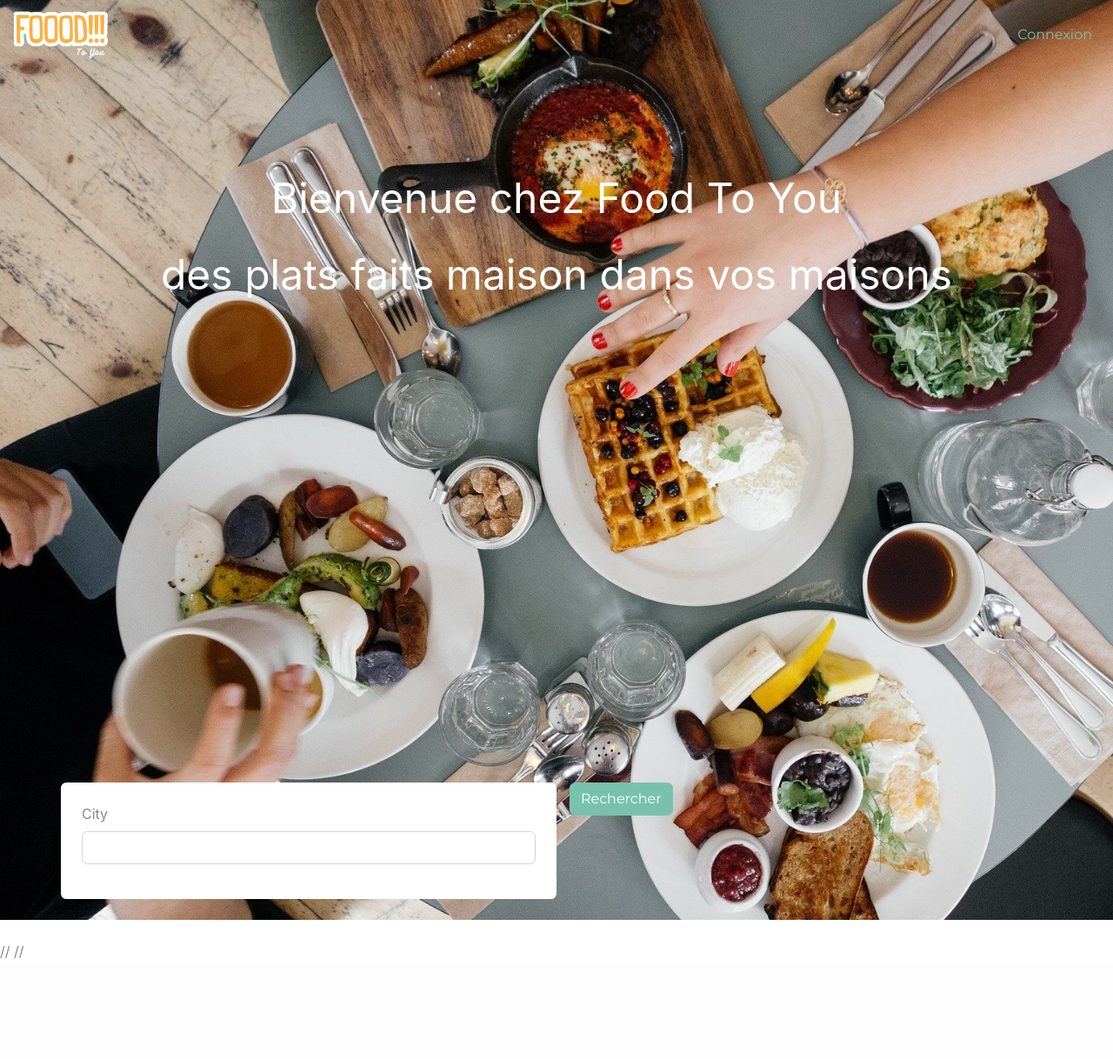
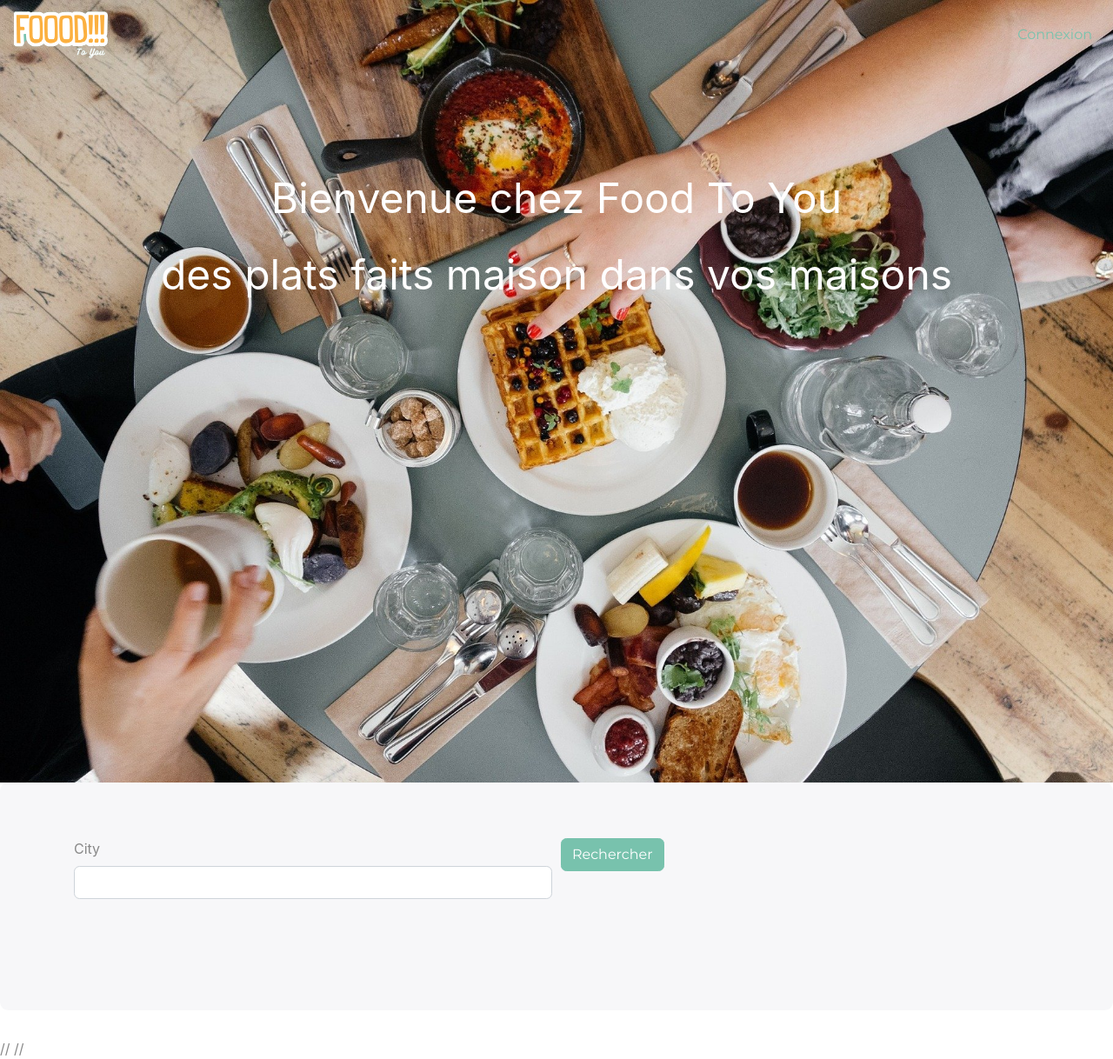
Before and after one commit to lisouch/food, a Symfony app: template templates/home/home.html.twig in a window 1280 px wide. Shown: the whole page at 87% size. Before the commit the page ends 1102 px from the top, so only its background shows below. Run offline with Twig, Linux system fonts and the light colour scheme; the template is opened without the code that fills it, so the values that code supplies are empty; form fields are guessed from the names that the template uses; some libraries are stand-ins or nearby versions.

Commit message:
affichage des plats ok dans la home

```diff
--- a/templates/home/home.html.twig
+++ b/templates/home/home.html.twig
@@ -6,31 +6,30 @@
 {% endblock %}
 
 {% block header %}
+
 	<header>
 		 {% include "includes/navbar.html.twig" %}
 		<div class="welcome">
 			<p class="title" >Bienvenue chez Food To You</p>
 			<p>des plats faits maison dans vos maisons</p>
 		</div>
+	</header>
 
 
-		<div class="container rounded">
-
-			{{ form_start(form) }}
-			<div class="row">
-				<div class="col-lg-6 bg-white p-4 mb-4 rounded">
+	<div class='jumbotron'>
+		<div class="container">
+			{{form_start(form)}}
+				<div class="form-row">
+					<div class="col">
 						{{ form_row(form.city) }}
 					</div>
-				<div class="col-lg-6">
-
+					<div class="col">
 						<button class="btn btn-primary">Rechercher</button>
 					</div>
 				</div>
-		</div>
-	</header>
 			{{form_end(form)}}
 
-	<div class="container mt-4"
+			<div class="container mt-4">
 				<div class="row">
 					{% for product in products %}
 						<div class="col-md-4">
@@ -51,13 +50,12 @@
 				</div>
 			</div>
 
-{% endblock header %}
-
-{% block body %}
-
+			<div class="container mt-4">
+				<div class="row">
 					{% for product in product %}
-		<div class="test">
-			<div>
+								<div class="col-md-4">
+									<div class="card mb-4">
+										<div class="card-body">
 											{{product.title}}
 												<figure>
 													<img src="../assets/images_directory/{{product.image}}" alt="image du plat" width="30%">
@@ -66,7 +64,21 @@
 											<a href="{{ path('product_show', {'id': product.id}) }}"><button type="button" class="btn btn-primary">Voir</button></a>
 										</div>
 									</div>
+								</div>
 					{% endfor %}
+				</div>
+			</div>
+
+		</div>
+	</div>
+
+
+
+{% endblock header %}
+
+{% block body %}
+
+
 
 {% endblock body %}
 
```
Also changed, not shown: public/assets/images_directory/france-601954a70d53a.png (added). Lines whose indentation alone changed are shown as unchanged.
